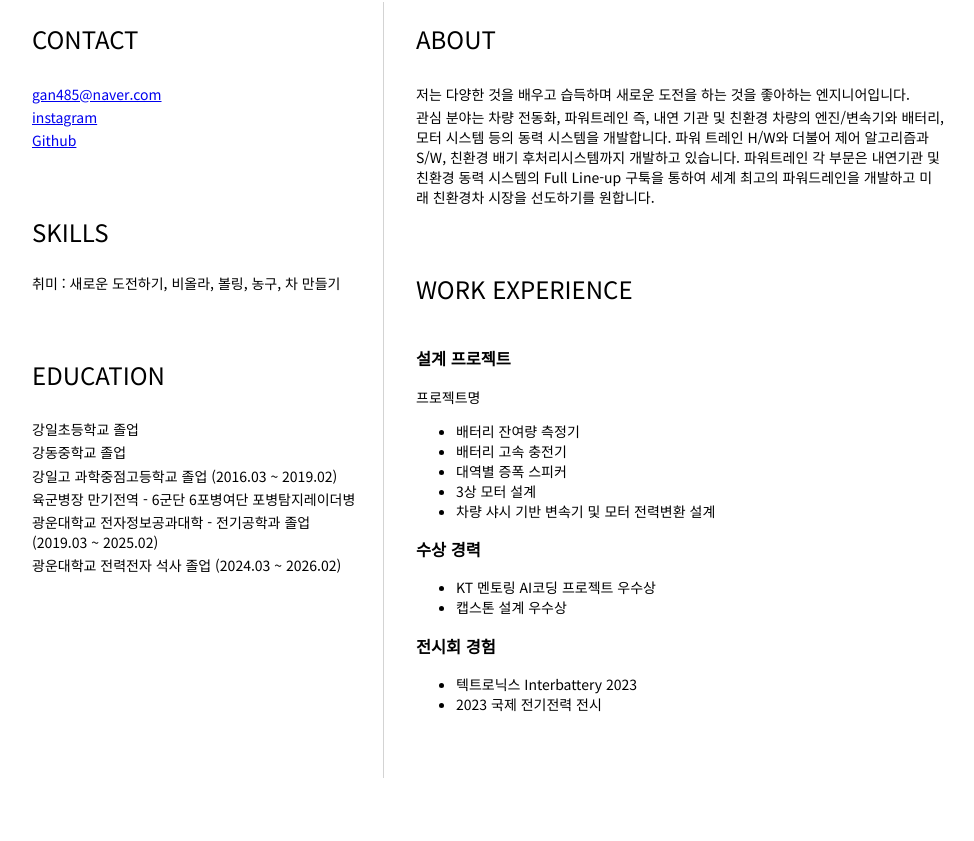
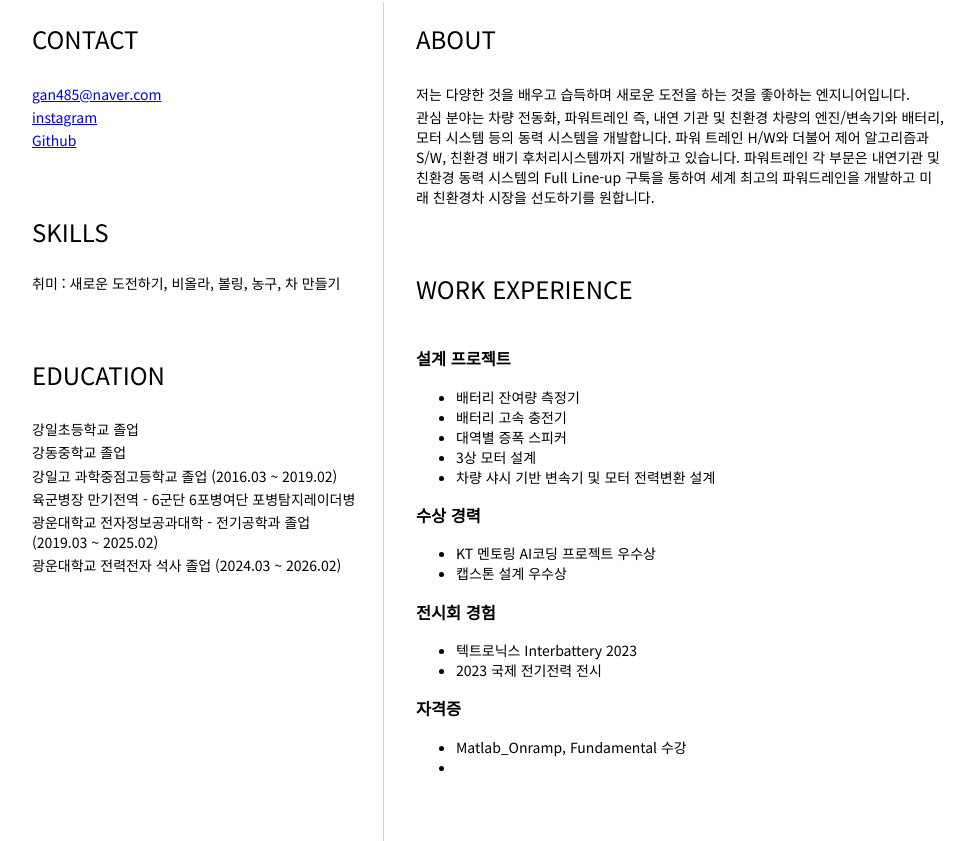
Before and after one commit to Yankee1231/Yankee1231, a plain HTML site: page index.html in a window 1280 px wide. Shown: the part 381-1222 px from the top of the page, without its empty margins (160-1134 px from the left). Before the commit the page ends 1159 px from the top, so only its background shows below. Drawn offline with Linux system fonts and the light colour scheme.

Commit message:
resume edit

```diff
--- a/index.html
+++ b/index.html
@@ -62,7 +62,6 @@
             <h2>WORK EXPERIENCE</h2>
             <!-- 경력 작성 -->
             <h3>설계 프로젝트</h3>
-            <p>프로젝트명</p>
             <ul>
               <li>배터리 잔여량 측정기</li>
               <li>배터리 고속 충전기</li>
@@ -80,6 +79,11 @@
               <li>텍트로닉스 Interbattery 2023</li>
               <li>2023 국제 전기전력 전시</li>
             </ul>
+            <h3>자격증</h3>
+            <ul>
+              <li>Matlab_Onramp, Fundamental 수강</li>
+              <li></li>
+            </ul>
           </section>
         </article>
       </main>
```
